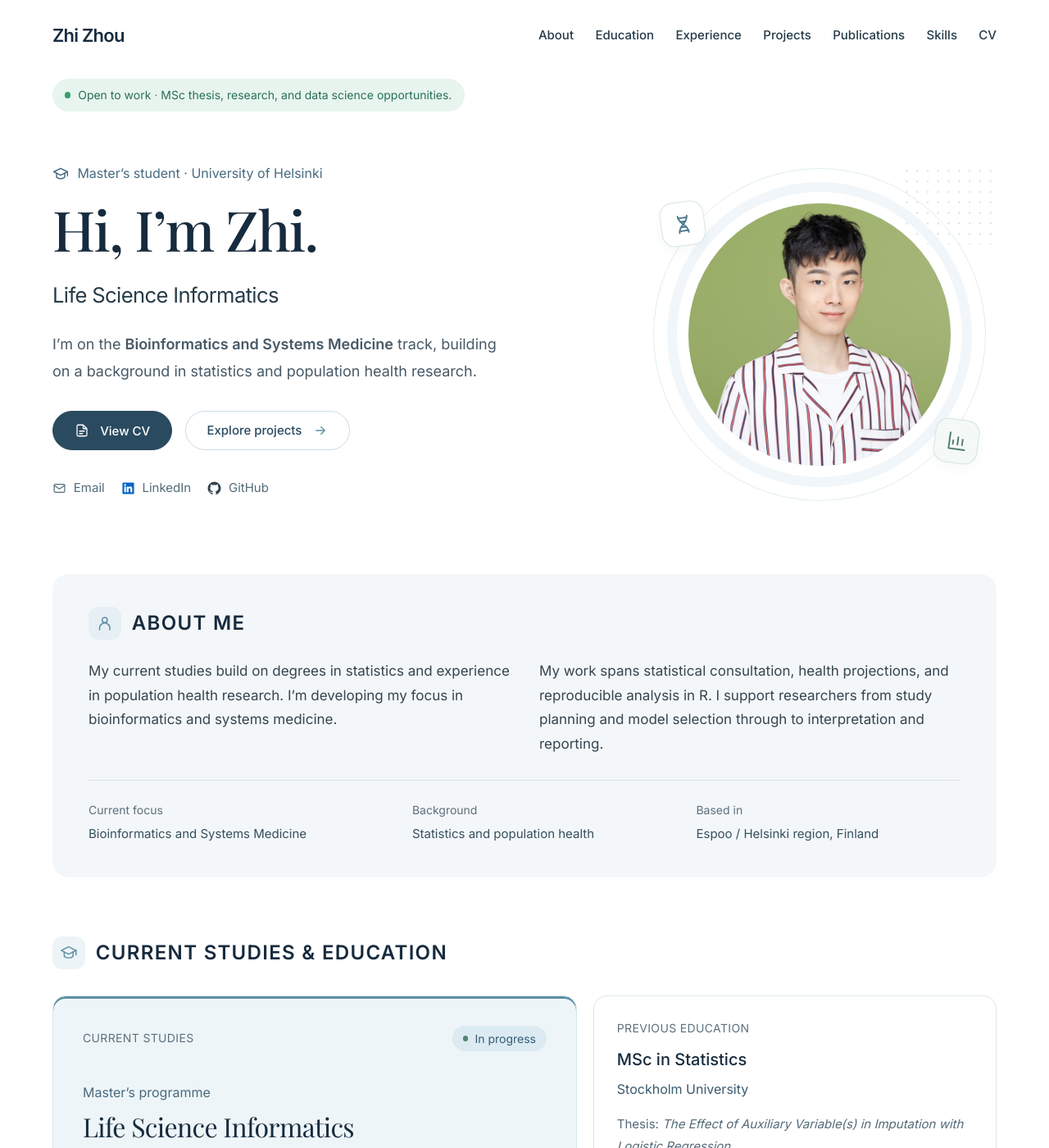
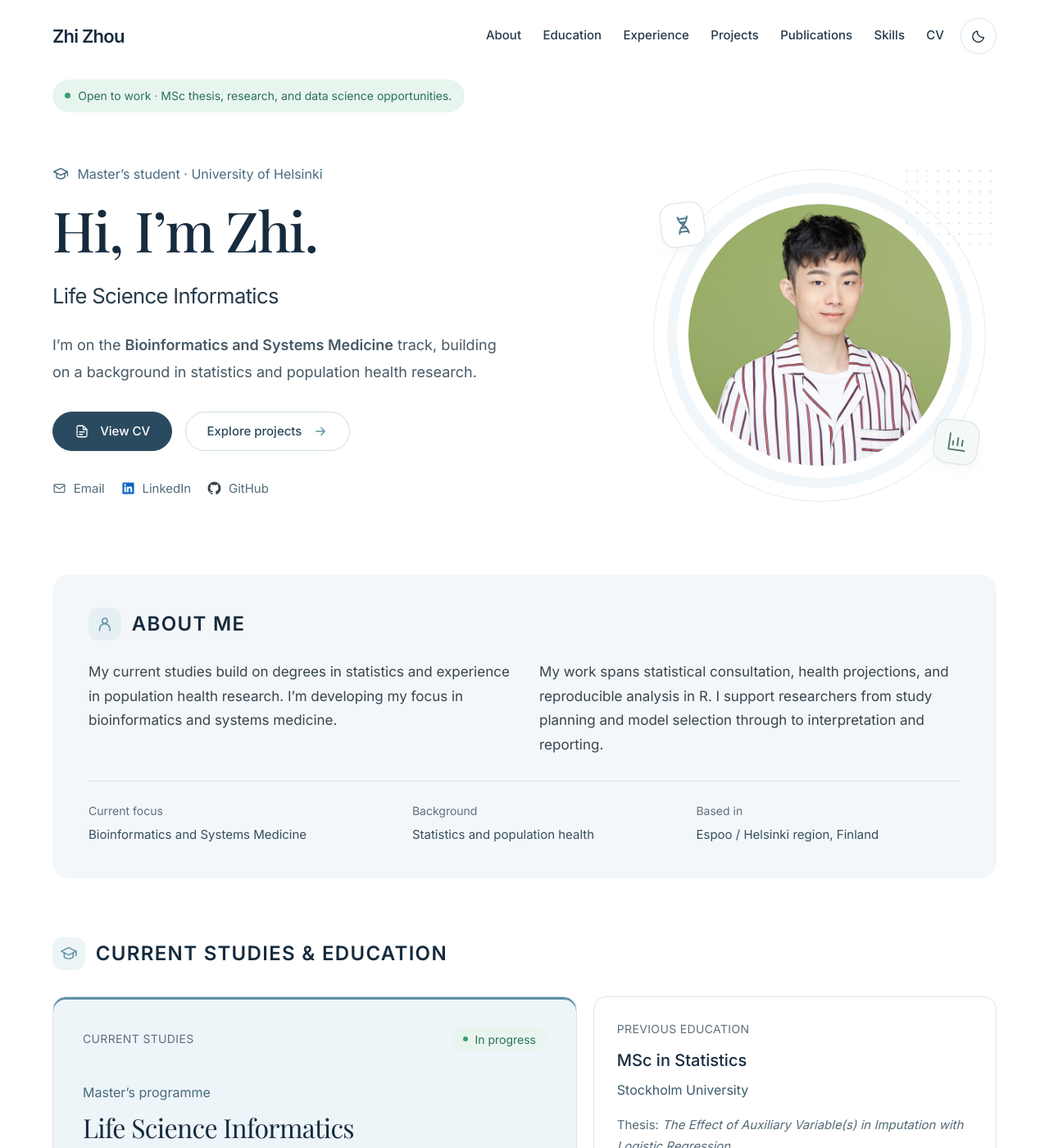
Before and after one commit to zauziii/zauziii.github.io, a Jekyll site: the page built from index.md, in a window 1280 px wide and 1400 px high. Shown: the whole window at 82% size. Built offline with Jekyll 4.4.1, drawn with Linux system fonts in a browser that asks for light colours.

Commit message:
Add a persistent light/dark theme toggle and coordinated green status labels

```diff
--- a/_includes/icon.html
+++ b/_includes/icon.html
@@ -1,6 +1,10 @@
 {%- comment -%}Small, decorative interface icons. Labels remain visible beside every link.{%- endcomment -%}
 <svg class="icon icon--{{ include.name | escape }}" viewBox="0 0 24 24" fill="none" stroke="currentColor" stroke-width="1.7" stroke-linecap="round" stroke-linejoin="round" aria-hidden="true" focusable="false">
   {%- case include.name -%}
+  {%- when 'moon' -%}
+  <path d="M20.5 13.2A8.5 8.5 0 0 1 10.8 3.5a8.5 8.5 0 1 0 9.7 9.7Z"/>
+  {%- when 'sun' -%}
+  <circle cx="12" cy="12" r="4"/><path d="M12 2v2m0 16v2M2 12h2m16 0h2M4.9 4.9l1.4 1.4m11.4 11.4 1.4 1.4m0-14.2-1.4 1.4M6.3 17.7l-1.4 1.4"/>
   {%- when 'email' -%}
   <rect x="3" y="5" width="18" height="14" rx="2"/><path d="m3 7 9 6 9-6"/>
   {%- when 'linkedin' -%}
--- a/_layouts/home.html
+++ b/_layouts/home.html
@@ -13,8 +13,17 @@
 <head>
   <meta charset="utf-8">
   <meta name="viewport" content="width=device-width, initial-scale=1">
-  <meta name="color-scheme" content="light">
+  <meta name="color-scheme" content="light dark">
   <meta name="theme-color" content="#ffffff">
+  <script>
+    (() => {
+      let saved;
+      try { saved = localStorage.getItem('zhi-theme'); } catch (_) {}
+      const theme = saved === 'light' || saved === 'dark' ? saved : (window.matchMedia('(prefers-color-scheme: dark)').matches ? 'dark' : 'light');
+      document.documentElement.dataset.theme = theme;
+      document.querySelector('meta[name="theme-color"]').content = theme === 'dark' ? '#0e1d28' : '#ffffff';
+    })();
+  </script>
   <title>{{ site.title | escape }}</title>
   <meta name="description" content="{{ site.description | escape }}">
   <meta property="og:type" content="website">
@@ -37,7 +46,10 @@
     <nav class="desktop-nav" aria-label="Main navigation">
       {% include navigation.html %}
     </nav>
-    <button class="menu-toggle" aria-controls="mobile-menu" aria-expanded="false" hidden>Menu <span aria-hidden="true">+</span></button>
+    <div class="header-actions">
+      <button class="theme-toggle" type="button" aria-label="Switch to dark mode" title="Switch to dark mode" hidden><span class="theme-icon-moon">{% include icon.html name='moon' %}</span><span class="theme-icon-sun">{% include icon.html name='sun' %}</span></button>
+      <button class="menu-toggle" aria-controls="mobile-menu" aria-expanded="false" hidden>Menu <span aria-hidden="true">+</span></button>
+    </div>
   </header>
   <nav id="mobile-menu" class="mobile-menu" aria-label="Mobile navigation" hidden>
     {% include navigation.html %}
--- a/script.js
+++ b/script.js
@@ -1,4 +1,33 @@
 'use strict';
+
+// Follow the system until the visitor chooses a theme; storage is optional.
+const themeToggle = document.querySelector('.theme-toggle');
+const systemTheme = window.matchMedia('(prefers-color-scheme: dark)');
+let preferredTheme;
+try { preferredTheme = localStorage.getItem('zhi-theme'); } catch (_) {}
+function applyTheme(theme) {
+  document.documentElement.dataset.theme = theme;
+  const label = theme === 'dark' ? 'Switch to light mode' : 'Switch to dark mode';
+  themeToggle.setAttribute('aria-label', label);
+  themeToggle.title = label;
+  document.querySelector('meta[name="theme-color"]').content = theme === 'dark' ? '#0e1d28' : '#ffffff';
+}
+function updateTheme() {
+  applyTheme(preferredTheme === 'light' || preferredTheme === 'dark' ? preferredTheme : (systemTheme.matches ? 'dark' : 'light'));
+}
+themeToggle.addEventListener('click', () => {
+  preferredTheme = document.documentElement.dataset.theme === 'dark' ? 'light' : 'dark';
+  applyTheme(preferredTheme);
+  try { localStorage.setItem('zhi-theme', preferredTheme); } catch (_) {}
+});
+systemTheme.addEventListener('change', updateTheme);
+window.addEventListener('storage', event => {
+  if (event.key !== 'zhi-theme' && event.key !== null) return;
+  preferredTheme = event.newValue;
+  updateTheme();
+});
+updateTheme();
+themeToggle.hidden = false;
 
 // Content, photograph, and CV links are rendered by Jekyll.
 // JavaScript enhances navigation; content remains available in the rendered HTML.
--- a/styles.css
+++ b/styles.css
@@ -1,5 +1,11 @@
-/* Light academic profile. Typography respects the browser's base font size. */
+/* Academic profile with light and dark themes. Typography respects the browser's base font size. */
 :root {
+  color-scheme: light;
+  --page: #ffffff;
+  --button-ink: #ffffff;
+  --status-bg: #e8f5ee;
+  --status-text: #28705a;
+  --status-dot: #36a16d;
   --ink: #172b3e;
   --text: #354550;
   --muted: #5d707e;
@@ -18,7 +24,7 @@
 }
 * { box-sizing: border-box; }
 html { scroll-behavior: smooth; scroll-padding-top: 6rem; }
-body { margin: 0; background: #fff; color: var(--text); font-family: var(--sans); font-size: var(--body); line-height: 1.75; font-optical-sizing: auto; -webkit-font-smoothing: antialiased; }
+body { margin: 0; background: var(--page); color: var(--text); font-family: var(--sans); font-size: var(--body); line-height: 1.75; font-optical-sizing: auto; -webkit-font-smoothing: antialiased; }
 body.menu-open { overflow: hidden; }
 h1, h2, h3, p, figure, dl, dd, ul { margin: 0; }
 a { color: inherit; text-decoration: none; }
@@ -28,7 +34,7 @@ a:focus-visible, button:focus-visible { outline: 3px solid var(--accent); outlin
 [hidden] { display: none !important; }
 ::selection { background: #d5e8f0; color: var(--ink); }
 .sr-only { position: absolute; width: 1px; height: 1px; padding: 0; margin: -1px; overflow: hidden; clip: rect(0,0,0,0); white-space: nowrap; border: 0; }
-.skip-link { position: fixed; top: .625rem; left: 1rem; z-index: 100; padding: .625rem 1rem; border: 2px solid var(--ink); background: #fff; transform: translateY(-160%); }
+.skip-link { position: fixed; top: .625rem; left: 1rem; z-index: 100; padding: .625rem 1rem; border: 2px solid var(--ink); background: var(--page); transform: translateY(-160%); }
 .skip-link:focus { transform: none; }
 .markdown > p + p { margin-top: 1em; }
 .markdown a { color: var(--blue); text-decoration: underline; text-decoration-color: var(--accent); text-underline-offset: .22em; text-decoration-thickness: 1.5px; }
@@ -41,20 +47,20 @@ a:focus-visible, button:focus-visible { outline: 3px solid var(--accent); outlin
 .section-icon { display: inline-grid; place-items: center; flex: 0 0 2.5rem; width: 2.5rem; height: 2.5rem; border-radius: .75rem; background: #edf4f7; color: var(--accent); }
 .section-icon .icon { width: 1.35rem; height: 1.35rem; }
 .site-header, .availability-banner, .hero, .section, .site-footer { width: calc(100% - var(--gutter) * 2); max-width: var(--max); margin-inline: auto; }
-.site-header { display: flex; align-items: center; justify-content: space-between; gap: 2rem; min-height: 5.5rem; padding-block: 1.4rem; background: #fff; position: sticky; top: 0; z-index: 30; box-shadow: var(--gutter) 0 #fff, calc(-1 * var(--gutter)) 0 #fff; }
+.site-header { display: flex; align-items: center; justify-content: space-between; gap: 1.25rem; min-height: 5.5rem; padding-block: 1.4rem; background: var(--page); position: sticky; top: 0; z-index: 30; box-shadow: var(--gutter) 0 var(--page), calc(-1 * var(--gutter)) 0 var(--page); }
 .wordmark { color: var(--ink); font-size: 1.375rem; line-height: 1.25; font-weight: 600; letter-spacing: -.035em; white-space: nowrap; }
-.desktop-nav { display: flex; gap: 1.65rem; align-items: center; font-size: .9375rem; font-weight: 500; color: #253b49; }
+.desktop-nav { margin-left: auto; display: flex; gap: 1.65rem; align-items: center; font-size: .9375rem; font-weight: 500; color: #253b49; }
 .desktop-nav a { padding-block: .35rem; border-bottom: 2px solid transparent; transition: color .18s, border-color .18s; }
 .desktop-nav a:hover { color: var(--button); border-color: var(--accent); }
 .desktop-nav a[aria-current="location"] { color: var(--button); border-color: var(--accent); }
 .menu-toggle { padding: .5rem 0 .5rem .75rem; border: 0; background: none; color: var(--ink); cursor: pointer; font-size: 1rem; }
 .menu-toggle span { display: inline-block; margin-left: .85rem; font-size: 1.375rem; line-height: 1; vertical-align: -.05em; }
-.mobile-menu { position: fixed; inset: 4.25rem 0 0; z-index: 29; overflow-y: auto; padding: 1.25rem 1.5rem 3rem; background: #fff; }
+.mobile-menu { position: fixed; inset: 4.25rem 0 0; z-index: 29; overflow-y: auto; padding: 1.25rem 1.5rem 3rem; background: var(--page); }
 .mobile-menu a { display: block; padding: .8rem 0; border-bottom: 1px solid var(--line); font-family: var(--serif); font-size: 1.625rem; color: var(--ink); }
 .mobile-menu a[aria-current="location"] { color: #315e75; background: #eef5f8; padding-inline: .8rem; border-radius: .5rem; }
 .availability-banner { margin-top: .5rem; }
-.availability-pill { display: inline-flex; align-items: center; gap: .55rem; max-width: 100%; padding: .55rem .95rem; border-radius: 999px; background: #e8f5ee; color: #28705a; font-size: .875rem; line-height: 1.6; }
-.availability-dot { display: block; width: .45rem; height: .45rem; flex: 0 0 .45rem; border-radius: 50%; background: #36a16d; }
+.availability-pill { display: inline-flex; align-items: center; gap: .55rem; max-width: 100%; padding: .55rem .95rem; border-radius: 999px; background: var(--status-bg); color: var(--status-text); font-size: .875rem; line-height: 1.6; }
+.availability-dot { display: block; width: .45rem; height: .45rem; flex: 0 0 .45rem; border-radius: 50%; background: var(--status-dot); }
 .availability-copy { min-width: 0; }
 .availability-label { font: inherit; white-space: nowrap; }
 .availability-separator { color: #5b8f7c; }
@@ -67,15 +73,15 @@ a:focus-visible, button:focus-visible { outline: 3px solid var(--accent); outlin
 .hero-intro { max-width: 34rem; margin-top: 1.65rem; font-size: 1.125rem; line-height: 1.8; color: #475966; }
 .hero-actions { display: flex; flex-wrap: wrap; gap: 1rem; margin-top: 2rem; }
 .button { display: inline-flex; align-items: center; justify-content: center; gap: .85rem; min-height: 3rem; padding: .65rem 1.6rem; border: 1px solid var(--button); border-radius: 999px; color: var(--button); font-size: .9375rem; font-weight: 500; line-height: 1.5; transition: background .18s, color .18s, border-color .18s, box-shadow .18s; }
-.button:hover { color: #fff; background: var(--button-hover); border-color: var(--accent); box-shadow: 0 0 0 3px #5e90a51a; }
+.button:hover { color: var(--button-ink); background: var(--button-hover); border-color: var(--accent); box-shadow: 0 0 0 3px #5e90a51a; }
 .button .icon { width: 1.125rem; height: 1.125rem; align-self: center; }
 .button-label { display: block; line-height: 1; transform: translateY(-.5px); }
-.button-primary { background: var(--button); color: #fff; }
+.button-primary { background: var(--button); color: var(--button-ink); }
 .button-secondary { border-color: #ccdce5; color: var(--button); }
 .button-secondary .icon { color: var(--accent); }
 .button-secondary:hover { background: #eef5f8; border-color: var(--accent); color: var(--button); }
 .social-links { display: flex; flex-wrap: wrap; gap: .65rem; margin-top: 1.75rem; }
-.social-link { display: inline-flex; align-items: center; justify-content: center; gap: .55rem; min-height: 2.75rem; padding: .5rem .95rem; border: 1px solid #cedfe7; border-radius: .75rem; background: #fff; color: #344f60; font-size: .9375rem; line-height: 1.5; transition: background .18s, border-color .18s, transform .18s; }
+.social-link { display: inline-flex; align-items: center; justify-content: center; gap: .55rem; min-height: 2.75rem; padding: .5rem .95rem; border: 1px solid #cedfe7; border-radius: .75rem; background: var(--page); color: #344f60; font-size: .9375rem; line-height: 1.5; transition: background .18s, border-color .18s, transform .18s; }
 .social-link .icon { width: 1.0625rem; height: 1.0625rem; }
 .social-link--linkedin .icon { color: #0a66c2; }
 .social-link--github .icon { color: #33424d; }
@@ -87,11 +93,11 @@ a:focus-visible, button:focus-visible { outline: 3px solid var(--accent); outlin
 .portrait-area::before { content: ''; position: absolute; right: -.25rem; top: .6rem; width: 7.5rem; height: 6rem; background-image: radial-gradient(#c0d4df 1.1px, transparent 1.1px); background-size: .8rem .8rem; opacity: .6; z-index: -1; }
 .portrait-orbit { display: grid; place-items: center; position: relative; width: 94%; aspect-ratio: 1; border: 1px solid #e0edf2; border-radius: 50%; }
 .portrait-orbit::before { content: ''; position: absolute; inset: 1rem; border: .8rem solid #f0f6f9; border-radius: 50%; pointer-events: none; }
-.orbit-badge { display: grid; place-items: center; position: absolute; z-index: 2; width: 3.4rem; height: 3.4rem; border: 1px solid #d5e4eb; border-radius: 1rem; color: #4d788c; background: #fff; box-shadow: 0 .35rem 1rem #33576b0a; }
+.orbit-badge { display: grid; place-items: center; position: absolute; z-index: 2; width: 3.4rem; height: 3.4rem; border: 1px solid #d5e4eb; border-radius: 1rem; color: #4d788c; background: var(--page); box-shadow: 0 .35rem 1rem #33576b0a; }
 .orbit-badge .icon { width: 1.7rem; height: 1.7rem; }
 .orbit-badge--dna { top: 10%; left: 2%; transform: rotate(-8deg); }
 .orbit-badge--chart { right: 2%; bottom: 11%; color: #52796e; border-color: #d4e4df; background: #f4f9f7; transform: rotate(8deg); }
-.portrait-frame { width: 79%; aspect-ratio: 1; border-radius: 50%; overflow: hidden; position: relative; background: #e5eff4; box-shadow: 0 0 0 .55rem #fff; }
+.portrait-frame { width: 79%; aspect-ratio: 1; border-radius: 50%; overflow: hidden; position: relative; background: #e5eff4; box-shadow: 0 0 0 .55rem var(--page); }
 .portrait-frame img { display: block; width: 100%; height: 100%; object-fit: cover; }
 .portrait-placeholder { display: grid; place-items: center; width: 100%; height: 100%; color: #547587; }
 .portrait-placeholder span { font-family: var(--serif); font-size: clamp(4.5rem, 8vw, 7rem); line-height: 1; letter-spacing: -.065em; padding-right: .06em; }
@@ -112,8 +118,8 @@ h2 { color: var(--ink); font-family: var(--sans); font-size: clamp(1.2rem, 2vw,
 .academic-entry { padding: 1.75rem; border: 1px solid var(--line); border-radius: 1rem; }
 .academic-current { grid-row: span 2; padding: 2.25rem; background: #eef5f8; border-color: #d7e6ed; box-shadow: inset 0 3px 0 var(--accent); }
 .academic-label { display: flex; flex-wrap: wrap; align-items: center; justify-content: space-between; gap: .75rem 1rem; margin-bottom: 2.25rem; }
-.study-status { display: inline-flex; align-items: center; gap: .5rem; padding: .3rem .8rem; border-radius: 999px; background: #dcebf2; color: #335c73; font-size: .875rem; line-height: 1.5; }
-.study-status::before { content: ''; width: .4rem; height: .4rem; border-radius: 50%; background: #568476; }
+.study-status { display: inline-flex; align-items: center; gap: .5rem; padding: .3rem .8rem; border-radius: 999px; background: var(--status-bg); color: var(--status-text); font-size: .875rem; line-height: 1.5; }
+.study-status::before { content: ''; width: .4rem; height: .4rem; border-radius: 50%; background: var(--status-dot); }
 .academic-entry h3 { margin-top: .85rem; color: var(--ink); font-size: 1.25rem; font-weight: 500; line-height: 1.4; }
 .academic-current h3 { margin-top: .45rem; font-family: var(--serif); font-size: 2rem; font-weight: 400; line-height: 1.3; letter-spacing: -.02em; }
 .academic-credential { color: #486a7e; font-size: 1rem; }
@@ -205,7 +211,7 @@ h2 { color: var(--ink); font-family: var(--sans); font-size: clamp(1.2rem, 2vw,
 @media (max-width: 48rem) {
   :root { --gutter: 1.5rem; --body: 1rem; }
   html { scroll-padding-top: 5.25rem; }
-  .site-header { min-height: 4.25rem; padding-block: .6rem; position: sticky; top: 0; box-shadow: 1.5rem 0 #fff, -1.5rem 0 #fff; }
+  .site-header { min-height: 4.25rem; padding-block: .6rem; position: sticky; top: 0; box-shadow: 1.5rem 0 var(--page), -1.5rem 0 var(--page); }
   .wordmark { font-size: 1.25rem; }
   .desktop-nav { display: none; }
   .availability-banner { margin-top: 1rem; }
@@ -223,7 +229,7 @@ h2 { color: var(--ink); font-family: var(--sans); font-size: clamp(1.2rem, 2vw,
   .portrait-orbit::before { inset: .7rem; border-width: .6rem; }
   .orbit-badge { width: 2.65rem; height: 2.65rem; border-radius: .8rem; }
   .orbit-badge .icon { width: 1.35rem; height: 1.35rem; }
-  .portrait-frame { box-shadow: 0 0 0 .4rem #fff; }
+  .portrait-frame { box-shadow: 0 0 0 .4rem var(--page); }
   .portrait-placeholder span { font-size: 5rem; }
   .section { padding-top: 3rem; scroll-margin-top: -1.75rem; }
   .profile-section { padding-top: 0; scroll-margin-top: 0; }
@@ -297,3 +303,83 @@ h2 { color: var(--ink); font-family: var(--sans); font-size: clamp(1.2rem, 2vw,
   .project-entry:hover, .experience-row:hover { transform: translateY(-2px); }
 }
 @media print { .section.reveal-enter { animation: none !important; opacity: 1 !important; transform: none !important; } }
+
+/* Theme controls remain available alongside the mobile menu. */
+.header-actions { display: flex; align-items: center; gap: .5rem; flex-shrink: 0; }
+.theme-toggle { display: inline-grid; place-items: center; width: 2.75rem; height: 2.75rem; padding: 0; border: 1px solid var(--line); border-radius: 50%; background: var(--page); color: var(--ink); cursor: pointer; }
+.theme-toggle:hover { background: var(--soft); border-color: var(--accent); }
+.theme-toggle .icon { width: 1.2rem; height: 1.2rem; }
+.theme-icon-sun { display: none; }
+[data-theme="dark"] .theme-icon-moon { display: none; }
+[data-theme="dark"] .theme-icon-sun { display: block; }
+
+@media screen {
+  :root[data-theme="dark"] {
+    color-scheme: dark;
+    --page: #0e1d28;
+    --ink: #edf4f8;
+    --text: #c5d3dd;
+    --muted: #a1b5c3;
+    --blue: #9bc7dc;
+    --button: #9cc7db;
+    --button-hover: #b8dce9;
+    --button-ink: #102633;
+    --accent: #80afc4;
+    --line: #2b4252;
+    --soft: #152b3a;
+    --status-bg: #183c32;
+    --status-text: #a2ddc1;
+    --status-dot: #6ec69a;
+  }
+  [data-theme="dark"] .desktop-nav,
+  [data-theme="dark"] .hero-statement,
+  [data-theme="dark"] .profile-facts dd,
+  [data-theme="dark"] .academic-institution,
+  [data-theme="dark"] .organization,
+  [data-theme="dark"] .academic-detail strong,
+  [data-theme="dark"] .project-description strong,
+  [data-theme="dark"] .authors strong,
+  [data-theme="dark"] .skill-list strong { color: var(--ink); }
+  [data-theme="dark"] .hero-intro,
+  [data-theme="dark"] .academic-detail,
+  [data-theme="dark"] .skill-list,
+  [data-theme="dark"] .project-description,
+  [data-theme="dark"] .experience-description,
+  [data-theme="dark"] .authors,
+  [data-theme="dark"] .social-link,
+  [data-theme="dark"] .social-link--github .icon { color: var(--text); }
+  [data-theme="dark"] .hero-label,
+  [data-theme="dark"] .academic-credential,
+  [data-theme="dark"] .journal,
+  [data-theme="dark"] .project-organization,
+  [data-theme="dark"] .cv-request,
+  [data-theme="dark"] .profile-facts dd span { color: var(--muted); }
+  [data-theme="dark"] .social-link--linkedin .icon { color: #79b9eb; }
+  [data-theme="dark"] .availability-separator { color: var(--status-text); }
+  [data-theme="dark"] .academic-entry,
+  [data-theme="dark"] .skill-card { background: #112431; }
+  [data-theme="dark"] .academic-current,
+  [data-theme="dark"] .cv-card,
+  [data-theme="dark"] .button-secondary:hover,
+  [data-theme="dark"] .social-link:hover,
+  [data-theme="dark"] .mobile-menu a[aria-current="location"] { background: var(--soft); border-color: var(--line); color: var(--ink); }
+  [data-theme="dark"] .section-icon,
+  [data-theme="dark"] .skill-icon,
+  [data-theme="dark"] .project-methods li,
+  [data-theme="dark"] .pub-year { background: #203a4a; color: #b3d4e3; }
+  [data-theme="dark"] .skill-card:nth-child(2) .skill-icon { background: #1d3b32; color: #a2cbb8; }
+  [data-theme="dark"] .skill-card:nth-child(3) .skill-icon { background: #302e44; color: #c8bfdd; }
+  [data-theme="dark"] .profile-facts,
+  [data-theme="dark"] .skill-list li,
+  [data-theme="dark"] .button-secondary,
+  [data-theme="dark"] .social-link { border-color: var(--line); }
+  [data-theme="dark"] .publication:has(a:hover) { background: #132936; }
+  [data-theme="dark"] .portrait-orbit { border-color: #264251; }
+  [data-theme="dark"] .portrait-orbit::before { border-color: #19313f; }
+  [data-theme="dark"] .portrait-area::before { opacity: .25; }
+  [data-theme="dark"] .portrait-frame,
+  [data-theme="dark"] .portrait-placeholder { background: #1d3746; color: #abcddd; }
+  [data-theme="dark"] .orbit-badge { background: #19313f; border-color: #345061; color: #a4cada; }
+  [data-theme="dark"] .orbit-badge--chart { background: #1a342d; border-color: #305449; color: #a2cbb8; }
+  [data-theme="dark"] ::selection { background: #365e74; color: #ffffff; }
+}
```
Also changed, not shown: README.md.
